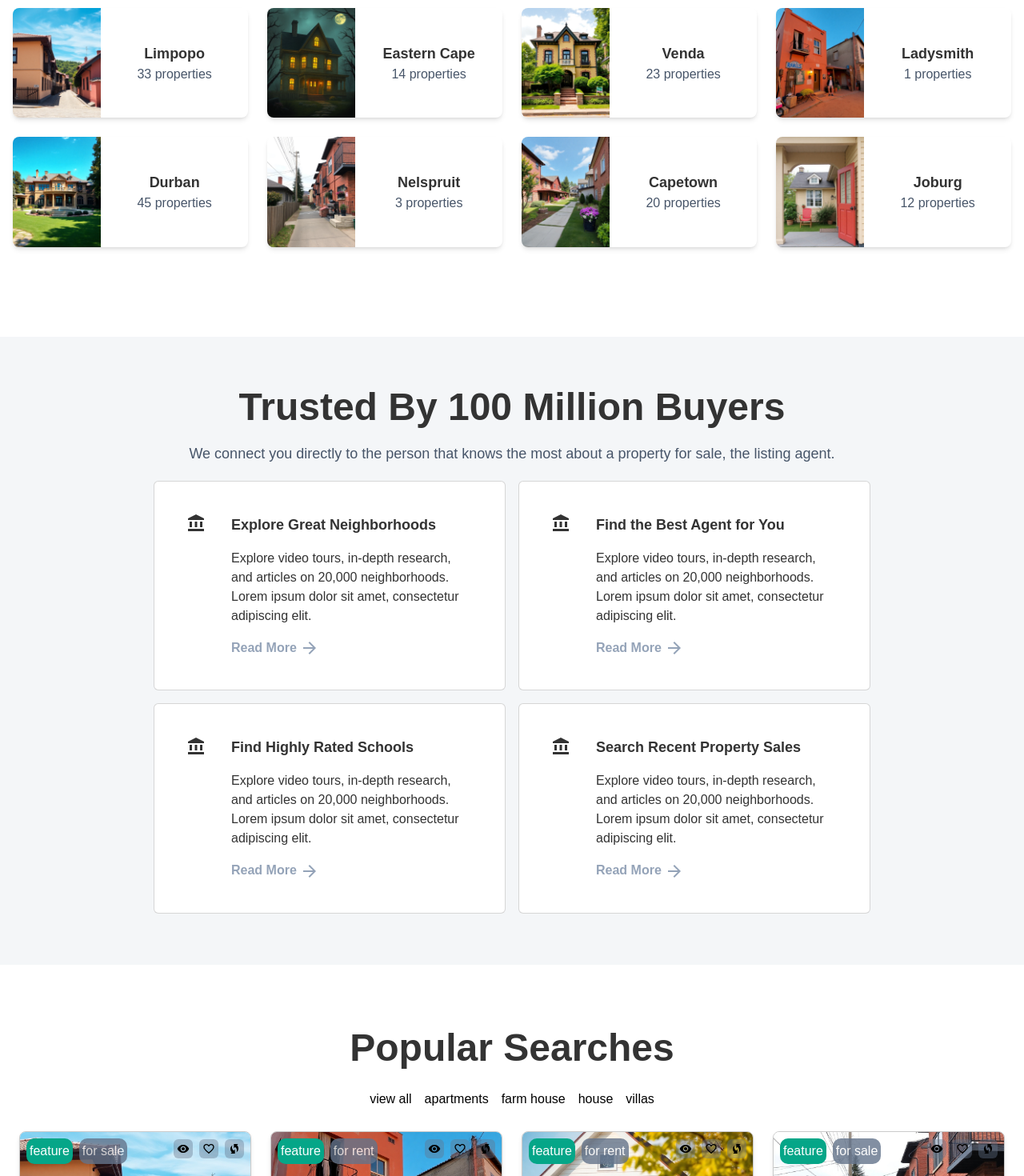
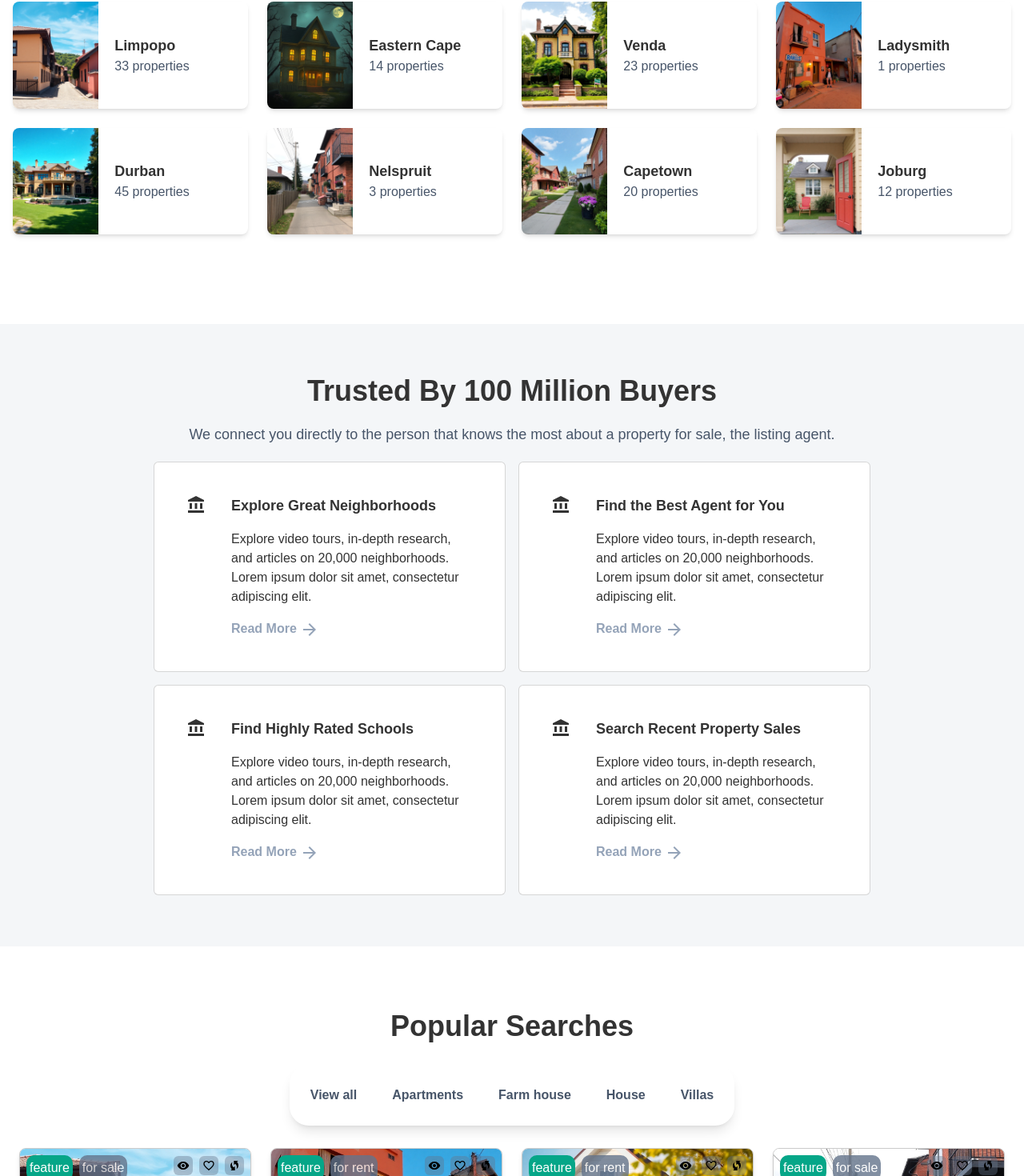
Before and after one commit to scelo-gumede/Real-Estate-1, a Next.js app: page / in a window 1280 px wide. Shown: the part 1058-2528 px from the top of the page at 80% size. Built offline with nearby package versions, Linux system fonts and the light colour scheme.

Commit message:
added effect

```diff
--- a/app/components/Cities.tsx
+++ b/app/components/Cities.tsx
@@ -5,7 +5,7 @@ export default function Cities(){
 
     return (
         <section className="flex flex-col gap-8 py-12 my-16 px-4">
-            <h2 className="text-5xl text-grey text-center font-extrabold">Properties By Cities</h2>
+            <h2 className="text-4xl text-grey text-center font-extrabold">Properties By Cities</h2>
             <p className="text-slate-600 text-lg mb-4 text-center">Thousands of luxury home enthusiasts just like you visit our website.</p>
 
             <div className="grid md:grid-cols-2 gap-6 lg:grid-cols-4">
--- a/app/components/CitiesTile.tsx
+++ b/app/components/CitiesTile.tsx
@@ -1,4 +1,6 @@
+"use client"
 import Image from "next/image"
+import { useState } from "react"
 
 interface CitiesTileProps{
         city:string,
@@ -8,13 +10,14 @@ interface CitiesTileProps{
 
 
 export default function CitiesTile(props:CitiesTileProps){
+    const[hover,setHover]=useState(false)
 
     return(
-        <article className="flex  cursor-pointer transition duration-300 hover:bg-green overflow-hidden shadow-md rounded-lg">
+        <article onMouseEnter={()=> setHover(true)} onMouseLeave={()=> setHover(false)} className="flex  cursor-pointer transition duration-300 hover:bg-green overflow-hidden shadow-md rounded-lg">
             <div className="w-3/5">
-                <Image src={props.image} width={200} height={170} className="w-full transition duration-300 hover:scale-110 h-full" alt={props.city}  />
+                <Image src={props.image} width={200} height={170} className={`w-full transition duration-300 ${hover ? 'scale-110': "scale-100"} h-full`} alt={props.city}  />
             </div>
-            <div className="flex w-full flex-col items-center justify-center">
+            <div className="flex w-full flex-col items-start pl-5 justify-center">
                 <p className="text-grey font-bold text-lg" >{props.city}</p>
                 <p className="text-slate-600">{props.properties} properties</p>
             </div>
--- a/app/components/Search.tsx
+++ b/app/components/Search.tsx
@@ -4,15 +4,15 @@ import SearchLabel from "./SearchLabel"
 import { houses } from "../data"
 import { useState } from "react"
 import HouseTile from "./HouseTile"
-const labels = ["view all" , "apartments", "farm house" , "house" , "villas"]
+const labels = ["View all" , "Apartments", "Farm house" , "House" , "Villas"]
 
 
 export default function Search(){
     const[data,setData]=useState(houses)
 
     return(
-        <section className="space-y-5 py-10 my-10 px-6">
-            <h2 className="text-5xl text-grey text-center font-extrabold">Popular Searches</h2>
+        <section className="space-y-5  py-10 my-10 px-6">
+            <h2 className="text-4xl text-grey text-center font-extrabold">Popular Searches</h2>
 
             <div className="flex py-2 justify-center">
                 <SearchLabel data={labels} />
--- a/app/components/SearchLabel.tsx
+++ b/app/components/SearchLabel.tsx
@@ -7,9 +7,9 @@ interface SearchLabelProps{
 export default function SearchLabel(props:SearchLabelProps){
 
     return(
-        <ul className="flex gap-4">
+        <ul className="flex gap-6 shadow-lg p-4 rounded-3xl">
             {props.data.map((label,i)=>{
-                return <li key={i}>{label}</li>
+                return <li className="text-slate-600 transition duration-300 delay-75 cursor-pointer border-transparent border-2 p-2 rounded-3xl border-solid hover:border-green font-semibold" key={i}>{label}</li>
             })}
         </ul>
     )
--- a/app/components/Trust.tsx
+++ b/app/components/Trust.tsx
@@ -7,7 +7,7 @@ export default function Trust(){
 
     return (
         <section className="bg-greyWhite space-y-5 py-16 text-grey px-10 lg:px-48">
-             <h2 className="text-5xl   text-center font-extrabold">Trusted By 100 Million Buyers</h2>
+             <h2 className="text-4xl   text-center font-extrabold">Trusted By 100 Million Buyers</h2>
              <p className="text-slate-600 text-lg mb-4 text-center">We connect you directly to the person that knows the most about a property for sale, the listing agent.</p>
 
             <div className="grid gap-4  md:grid-cols-2">
--- a/app/components/TrustTile.tsx
+++ b/app/components/TrustTile.tsx
@@ -1,6 +1,8 @@
+"use client"
 
 import { SvgIconComponent } from '@mui/icons-material'
 import ArrowForwardIcon from '@mui/icons-material/ArrowForward';
+import { useState } from 'react';
 
 
 interface TrustTileProps{
@@ -11,18 +13,21 @@ interface TrustTileProps{
 
 
 export default function TrustTile(props:TrustTileProps){
+    const[hover,setHover]=useState(false)
 
     return (
-        <article className='flex bg-white gap-8 p-10 rounded-md border border-opacity-20 border-solid border-grey'>
+        <article onMouseEnter={()=>setHover(true)} onMouseLeave={()=>setHover(false)} className='flex bg-white gap-8 p-10 rounded-md border border-opacity-20 border-solid border-grey'>
 
-            <div>
+            <div className={`   ${hover && 'spin'}`}>
                 <props.icon />
             </div>
 
             <div className='space-y-4 '>
                 <h3 className='text-lg font-bold'>{props.title}</h3>
                 <p>{props.text}</p>
-                <p className='text-slate-400 hover:text-green hover:underline transition duration-300 cursor-pointer font-bold'>Read More <ArrowForwardIcon className='' /></p>
+                <div className='flex '>
+                <p className='text-slate-400 hover:text-green relative transition duration-300 cursor-pointer font-bold'>Read More <ArrowForwardIcon className='' /> <span className={`absolute   bottom-0 left-0 h-[2px] ${hover ? 'borderGreenStart bg-green w-full':'borderWhiteStart'}`}></span></p>
+                </div>
             </div>
 
         </article>
--- a/app/globals.css
+++ b/app/globals.css
@@ -18,3 +18,40 @@ body {
   scroll-behavior: smooth;
   font-family: Arial, Helvetica, sans-serif;
 }
+
+
+.spin{
+  animation: spins 0.5s linear;
+}
+
+@keyframes spins{
+  from{
+    transform: rotateY(0deg);
+  }
+  to{
+    transform: rotateY(360deg);
+  }
+}
+
+@keyframes borderGreenStart{
+  0%{
+    width:0%;
+  }
+  25%{
+    width:25%;
+  }
+  50%{
+    width:50%;
+  }
+  75%{
+    width:75%;
+  }
+  100%{
+    width:100%;
+
+  }
+}
+
+.borderGreenStart{
+  animation: borderGreenStart 0.3s linear;
+}
```
